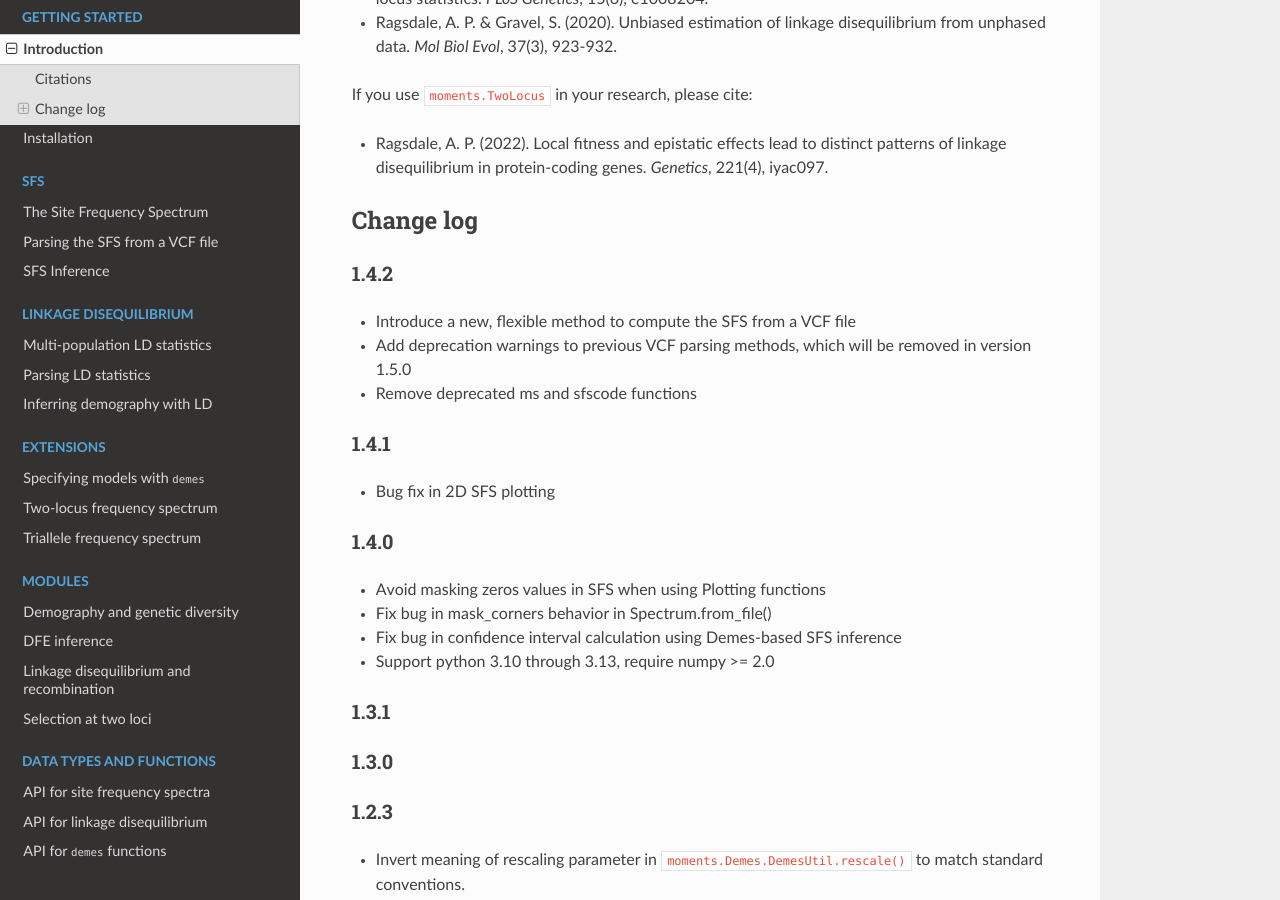
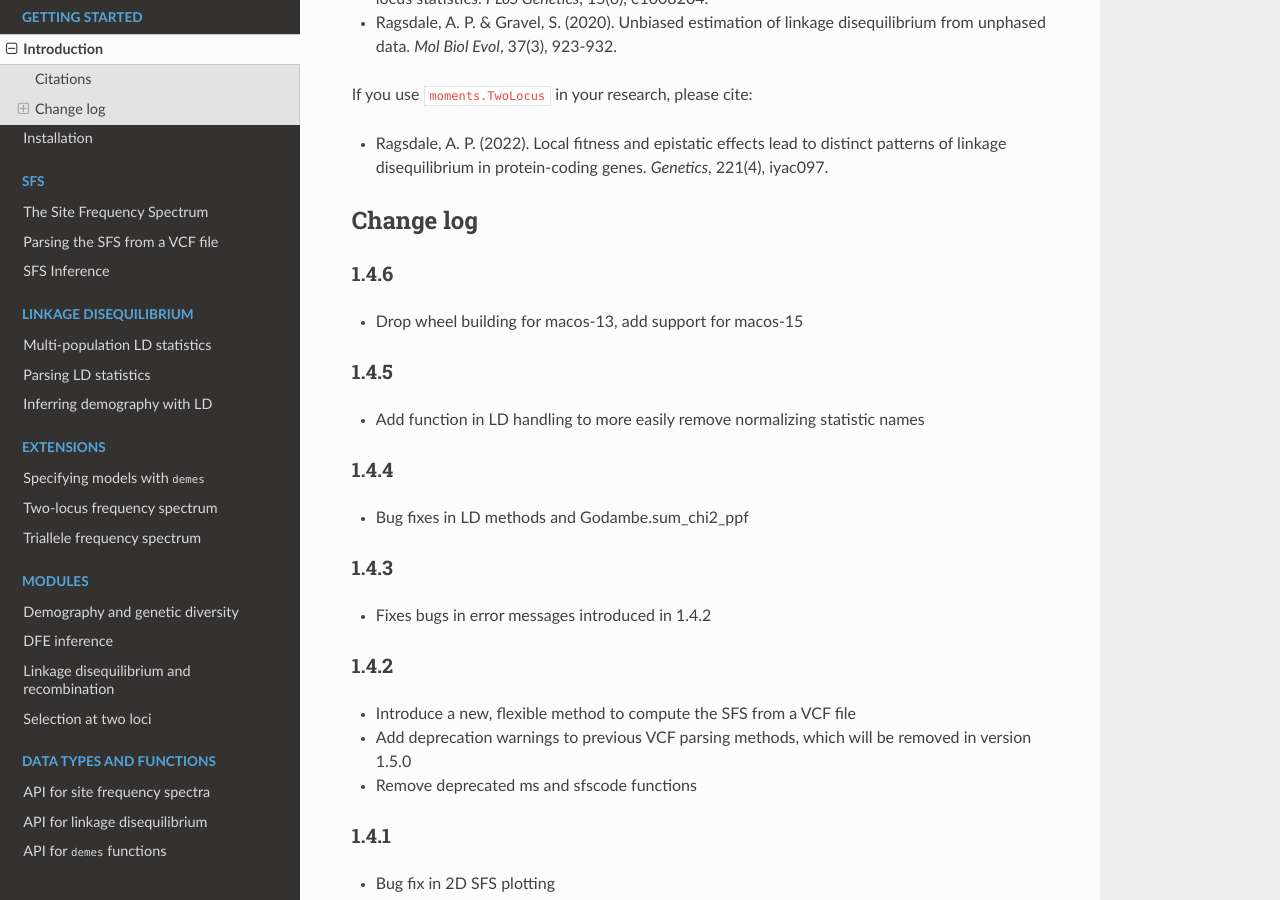
Before and after one commit to MomentsLD/moments, a Sphinx documentation site: the page built from docs/introduction.rst, in a window 1280 px wide and 900 px high, scrolled down 1034 px. Built offline with Sphinx 7.4.7 and the Read the Docs theme 3.1.0, drawn with Linux system fonts in a browser that asks for light colours.

Commit message:
Update changelog in docs

```diff
--- a/docs/introduction.rst
+++ b/docs/introduction.rst
@@ -60,6 +60,22 @@ If you use ``moments.TwoLocus`` in your research, please cite:
 **********
 Change log
 **********
+
+1.4.6
+=====
+- Drop wheel building for macos-13, add support for macos-15
+
+1.4.5
+=====
+- Add function in LD handling to more easily remove normalizing statistic names
+
+1.4.4
+=====
+- Bug fixes in LD methods and Godambe.sum_chi2_ppf
+
+1.4.3
+=====
+- Fixes bugs in error messages introduced in 1.4.2
 
 1.4.2
 =====
```
